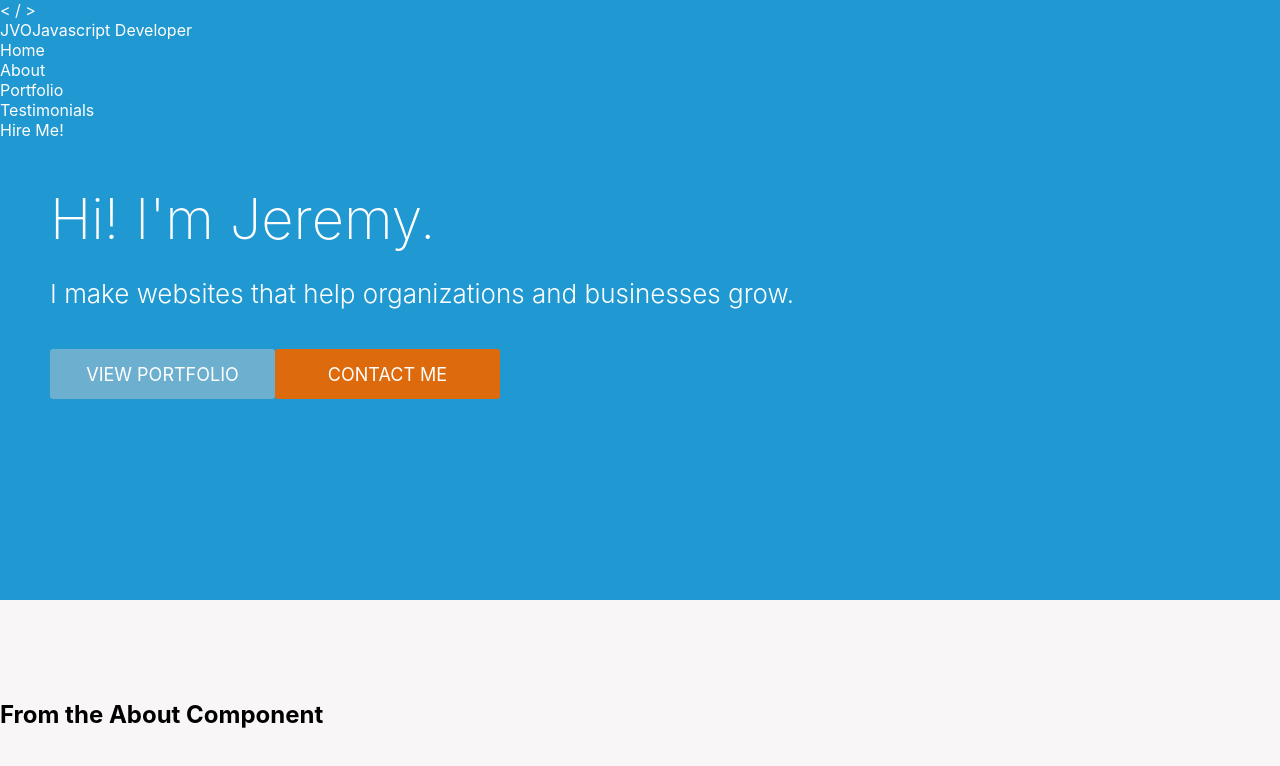
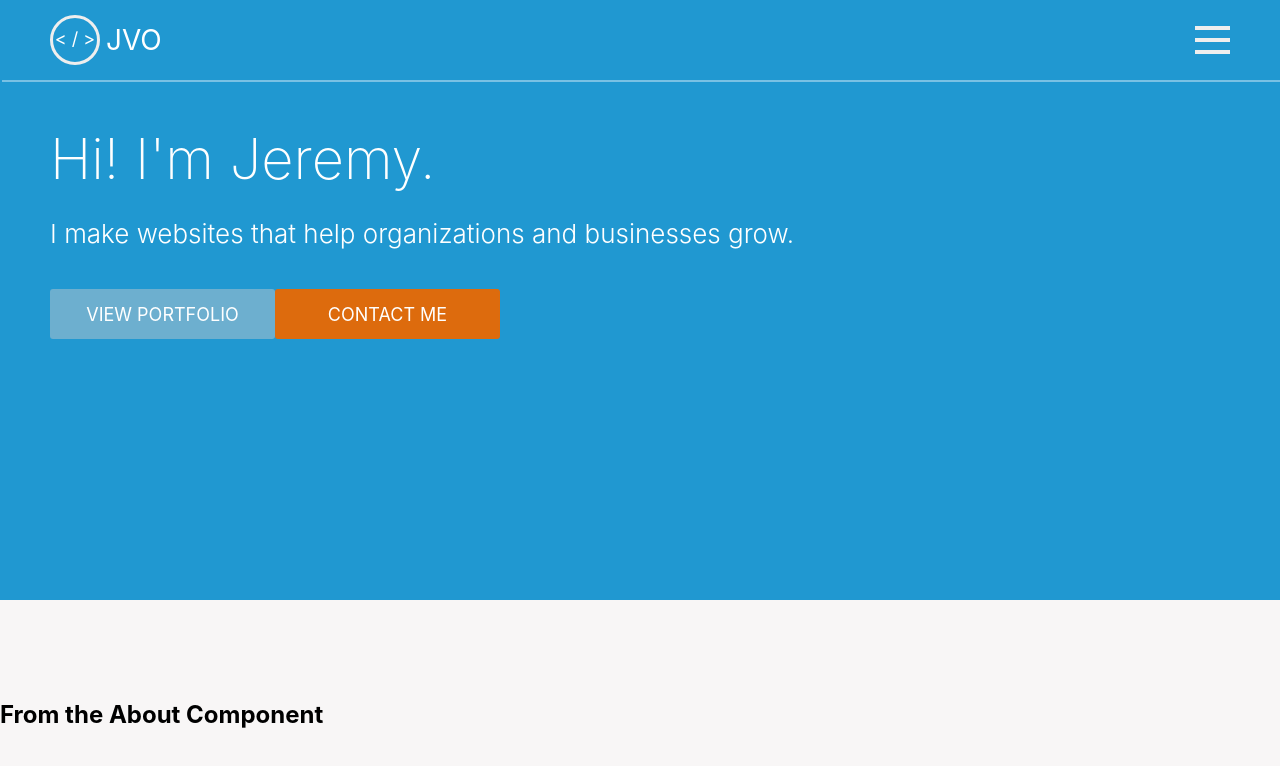
Before and after one commit to jv88899/template_one, a React (Create React App) app: page / in a window 1280 px wide. Shown: the top 766 px of the page. Built offline with nearby package versions, Linux system fonts and the light colour scheme.

Commit message:
added styles to nav component

```diff
--- a/src/components/header/header.css
+++ b/src/components/header/header.css
@@ -3,74 +3,6 @@
     color: #fff;
     height: 75vh;
     width: 100%;
-}
-
-.header__nav {
-    box-shadow: 2px 2px rgba(255, 255, 255, 0.4);
-    height: 80px;
-}
-
-.header__nav__wrapper {
-    align-items: center;
-    display: flex;
-    height: 80px;
-    justify-content: space-between;
-    margin: 0 auto;
-    max-width: 1200px;
-    padding: 0 10px;
-}
-
-.header__logo {
-    align-items: center;
-    display: flex;
-}
-
-.header__logo__img {
-    align-items: center;
-    border: 3px solid #eee;
-    border-radius: 100%;
-    display: flex;
-    font-size: 18px;
-    height: 50px;
-    justify-content: center;
-    width: 50px;
-}
-
-.header__logo__img p {
-    margin-top: -3px;
-}
-
-.header__logo__text {
-    font-size: 28px;
-    padding-left: 6px;
-}
-
-.header__logo__text__hidden {
-    display: none;
-}
-
-.header__links__list {
-    background-color: #000;
-    color: #eee;
-    display: flex;
-    flex-direction: column;
-    height: 0;
-    justify-content: center;
-    left: 0;
-    list-style-type: none;
-    overflow: hidden;
-    position: absolute;
-    top: 80px;
-    transition: height 0.6s ease-in-out;
-    width: 100%;
-}
-
-.header__links__hire {
-    background-color: rgba(126, 178, 222, 1);
-}
-
-.header__links__list.visible {
-    height: calc(75vh - 80px);
 }
 
 .header__links ul li {
--- a/src/components/nav/Nav.js
+++ b/src/components/nav/Nav.js
@@ -1,4 +1,5 @@
 import React, { Component } from 'react'
+import './nav.css'
 
 class Nav extends Component {
     state = {
@@ -46,6 +47,9 @@ class Nav extends Component {
                         className="nav__menu"
                         onClick={this.handleMenuClick}
                     >
+                        <div className="nav__menu__bar"></div>
+                        <div className="nav__menu__bar"></div>
+                        <div className="nav__menu__bar"></div>
                     </div>
                 </div>
             </nav>
--- a/src/components/nav/nav.css
+++ b/src/components/nav/nav.css
@@ -0,0 +1,93 @@
+.nav {
+    box-shadow: 2px 2px rgba(255, 255, 255, 0.4);
+    height: 80px;
+}
+
+.nav__wrapper {
+    align-items: center;
+    display: flex;
+    height: 80px;
+    justify-content: space-between;
+    margin: 0 auto;
+    max-width: 1200px;
+    padding: 0 10px;
+}
+
+.nav__logo {
+    align-items: center;
+    display: flex;
+}
+
+.nav__logo__img {
+    align-items: center;
+    border: 3px solid #eee;
+    border-radius: 100%;
+    display: flex;
+    font-size: 18px;
+    height: 50px;
+    justify-content: center;
+    width: 50px;
+}
+
+.nav__logo__img p {
+    margin-top: -3px;
+}
+
+.nav__logo__text {
+    font-size: 28px;
+    padding-left: 6px;
+}
+
+.nav__logo__text__hidden {
+    display: none;
+}
+
+.nav__links__list {
+    background-color: #000;
+    color: #eee;
+    display: flex;
+    flex-direction: column;
+    height: 0;
+    justify-content: center;
+    left: 0;
+    list-style-type: none;
+    overflow: hidden;
+    position: absolute;
+    top: 80px;
+    transition: height 0.6s ease-in-out;
+    width: 100%;
+}
+
+.nav__links__hire {
+    background-color: rgba(126, 178, 222, 1);
+}
+
+.nav__links__list.visible {
+    height: calc(75vh - 80px);
+}
+
+.nav__links ul li {
+    border-bottom: 1px solid #ccc;
+    font-size: 22px;
+    font-weight: 200;
+    padding: 30px 0;
+    text-align: center;
+    text-transform: uppercase;
+}
+
+.nav__links ul li:last-child {
+    border: none;
+}
+
+.nav__menu {
+}
+
+.nav__menu__bar {
+    background-color: #eee;
+    height: 4px;
+    width: 35px;
+}
+
+.nav__menu__bar:nth-child(2) {
+    margin: 8px 0;
+}
```
